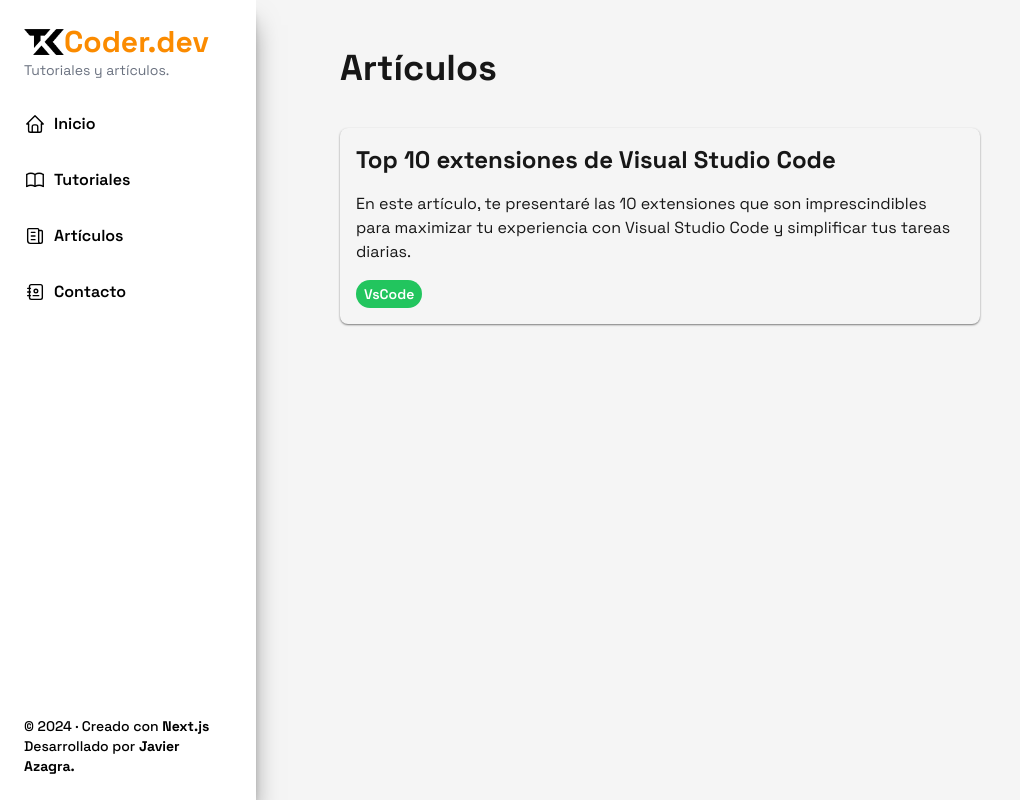
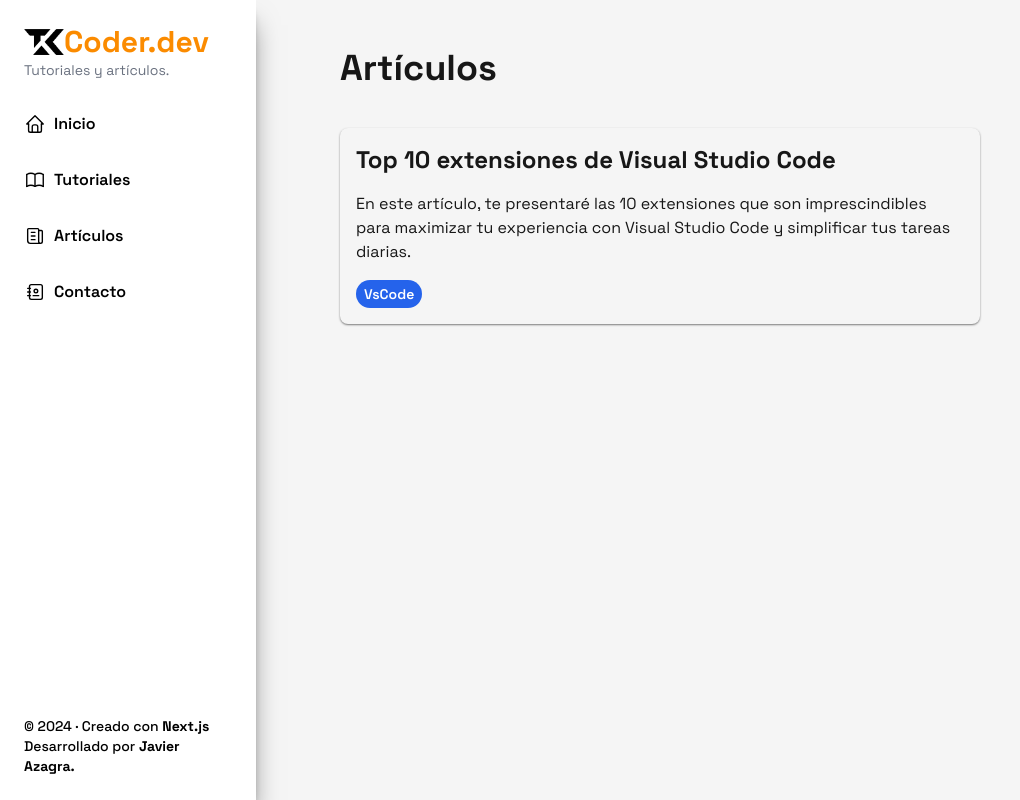
Before and after one commit to JaviiAzagra/tkcoder.dev, a Next.js app: page /articles in a window 1280 px wide. Shown: the whole page, without its empty margins (0-1020 px from the left). Built offline with nearby package versions, Linux system fonts and the light colour scheme.

Commit message:
FEAT: refactor keyword color handling by moving logic to a separate module

```diff
--- a/src/app/articles/page.tsx
+++ b/src/app/articles/page.tsx
@@ -1,25 +1,9 @@
 import Link from "next/link";
 import { getAllArticles } from "../../lib/articles";
+import { keywordColors, getBackgroundColor } from "../../lib/colors";
 
 const PostsPage = () => {
   const articles = getAllArticles();
-
-  const keywordColors: { [key: string]: string } = {
-    React: "bg-blue-500 text-white",
-    JavaScript: "bg-yellow-400",
-    VsCode: "bg-blue-600 text-white",
-    PowerShell: "bg-blue-950 text-white",
-    Windows: "bg-cyan-500",
-  };
-
-  const getBackgroundColor = (keywords: string[]): string => {
-    for (let keyword of keywords) {
-      if (keywordColors[keyword]) {
-        return keywordColors[keyword];
-      }
-    }
-    return "bg-gray-100";
-  };
 
   return (
     <div className="flex flex-col gap-y-10">
@@ -37,7 +21,7 @@ const PostsPage = () => {
               {article.keywords.map((keyword, index) => (
                 <span
                   key={index}
-                  className={`text-sm font-semibold bg-green-500 rounded-full px-2 py-1 ${getBackgroundColor(
+                  className={`text-sm font-semibold rounded-full px-2 py-1 ${getBackgroundColor(
                     keyword.split(" ")
                   )}`}
                 >
--- a/src/app/page.tsx
+++ b/src/app/page.tsx
@@ -1,27 +1,11 @@
 import Link from "next/link";
 import { getAllTutorials } from "../lib/tutorials";
 import { getAllArticles } from "../lib/articles";
+import { keywordColors, getBackgroundColor } from "../lib/colors";
 
 export default function Home() {
   const tutorials = getAllTutorials();
   const articles = getAllArticles();
-
-  const keywordColors: { [key: string]: string } = {
-    React: "bg-blue-500 text-white",
-    JavaScript: "bg-yellow-400",
-    VsCode: "bg-blue-600 text-white",
-    PowerShell: "bg-blue-950 text-white",
-    Windows: "bg-cyan-500",
-  };
-
-  const getBackgroundColor = (keywords: string[]): string => {
-    for (let keyword of keywords) {
-      if (keywordColors[keyword]) {
-        return keywordColors[keyword];
-      }
-    }
-    return "bg-gray-100";
-  };
 
   return (
     <section className="flex flex-col gap-y-10">
--- a/src/app/tutorials/page.tsx
+++ b/src/app/tutorials/page.tsx
@@ -1,25 +1,9 @@
 import Link from "next/link";
 import { getAllTutorials } from "../../lib/tutorials";
+import { keywordColors, getBackgroundColor } from "../../lib/colors";
 
 const PostsPage = () => {
   const tutorials = getAllTutorials();
-
-  const keywordColors: { [key: string]: string } = {
-    React: "bg-blue-500 text-white",
-    JavaScript: "bg-yellow-400",
-    VsCode: "bg-blue-600 text-white",
-    PowerShell: "bg-blue-950 text-white",
-    Windows: "bg-cyan-500",
-  };
-
-  const getBackgroundColor = (keywords: string[]): string => {
-    for (let keyword of keywords) {
-      if (keywordColors[keyword]) {
-        return keywordColors[keyword];
-      }
-    }
-    return "bg-green-100";
-  };
 
   return (
     <div className="flex flex-col gap-y-10">
--- /dev/null
+++ b/src/lib/colors.ts
@@ -0,0 +1,16 @@
+export const keywordColors: { [key: string]: string } = {
+    React: "bg-blue-500 text-white",
+    JavaScript: "bg-yellow-400",
+    VsCode: "bg-blue-600 text-white",
+    PowerShell: "bg-blue-950 text-white",
+    Windows: "bg-cyan-500",
+  };
+
+  export const getBackgroundColor = (keywords: string[]): string => {
+    for (let keyword of keywords) {
+      if (keywordColors[keyword]) {
+        return keywordColors[keyword];
+      }
+    }
+    return "bg-gray-100";
+  };
```
